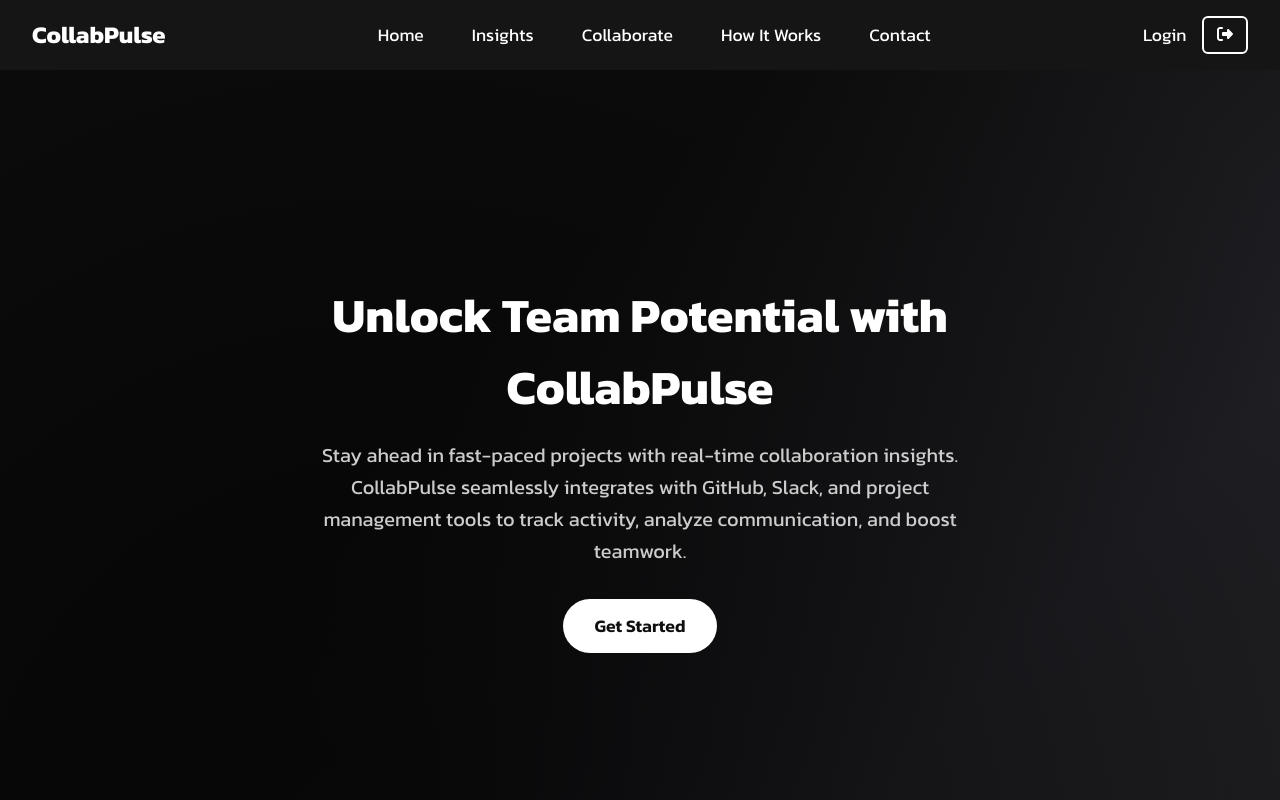
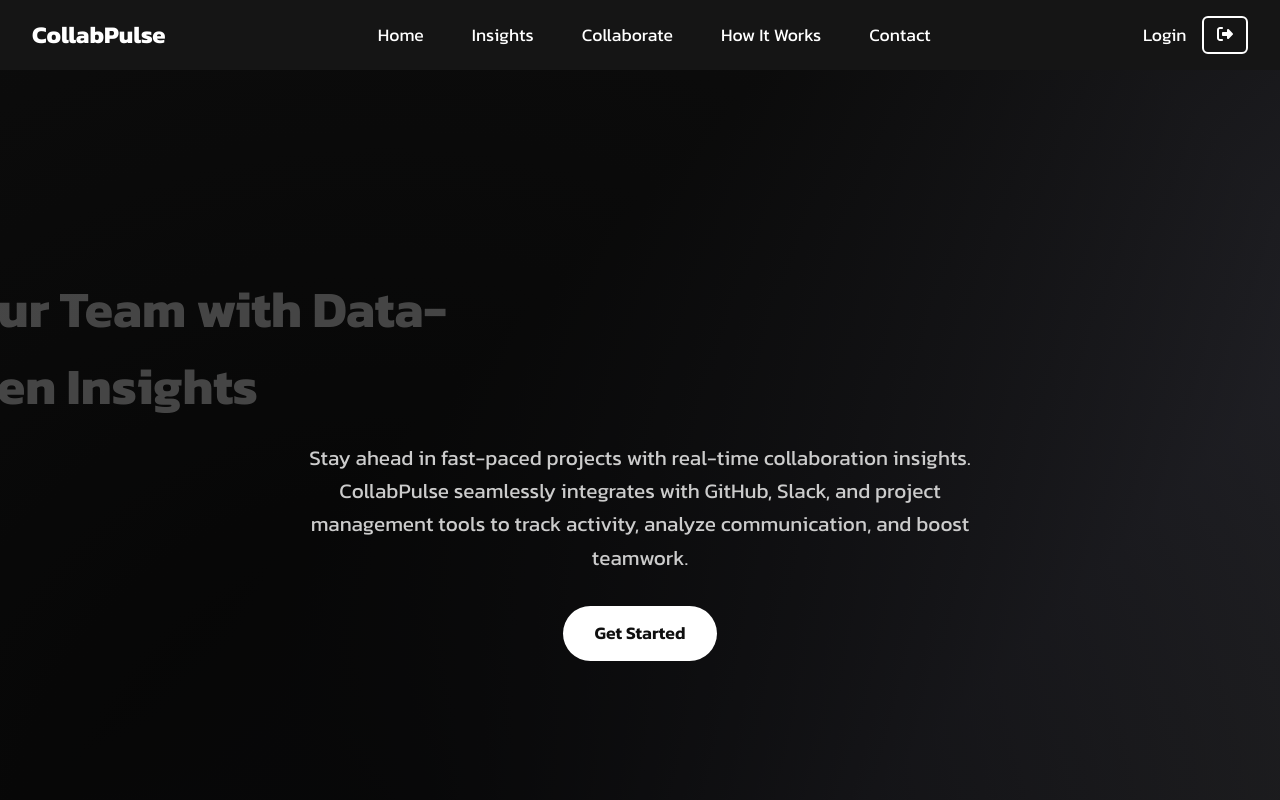
Before and after one commit to garv-goyal/collab-pulse, a React (Vite) app: page / in a window 1280 px wide. Shown: the top 800 px of the page. Built offline with nearby package versions, Linux system fonts and the light colour scheme.

Commit message:
hero section text slide

```diff
--- a/package.json
+++ b/package.json
@@ -22,7 +22,9 @@
     "react-chartjs-2": "^5.3.0",
     "react-dom": "^19.0.0",
     "react-router-dom": "^7.3.0",
-    "styled-components": "^6.1.16"
+    "react-tsparticles": "^2.12.2",
+    "styled-components": "^6.1.16",
+    "tsparticles": "^3.8.1"
   },
   "devDependencies": {
     "@eslint/js": "^9.21.0",
--- a/src/components/Hero.jsx
+++ b/src/components/Hero.jsx
@@ -1,25 +1,111 @@
-import React from 'react';
+import React, { useState, useEffect } from 'react';
 import { useNavigate } from 'react-router-dom';
+import styled, { keyframes } from 'styled-components';
+
+const slideOut = keyframes`
+  0% { opacity: 1; transform: translateX(0); }
+  100% { opacity: 0; transform: translateX(100%); }
+`;
+
+const slideIn = keyframes`
+  0% { opacity: 0; transform: translateX(-100%); }
+  100% { opacity: 1; transform: translateX(0); }
+`;
+
+const HeroSection = styled.section`
+  position: relative;
+  padding: 6rem 2rem 0;
+  height: 92vh;
+  display: flex;
+  flex-direction: column;
+  justify-content: center;
+  overflow: hidden;
+  color: #fff;
+  text-align: center;
+`;
+
+const HeroContent = styled.div`
+  position: relative;
+  z-index: 3;
+  max-width: 750px;
+  margin: 0 auto 2.5rem;
+`;
+
+const AnimatedText = styled.h1`
+  font-size: 3rem;
+  font-weight: 700;
+  margin-bottom: 1rem;
+  animation: ${(props) => (props.animating ? slideOut : slideIn)} 1s ease forwards;
+`;
+
+const HeroSubtitle = styled.p`
+  font-size: 1.2rem;
+  color: #ccc;
+  line-height: 1.6;
+  max-width: 700px;
+  margin: 0 auto 2rem;
+`;
+
+const HeroButton = styled.button`
+  font-family: 'Kanit', sans-serif;
+  background-color: #fff;
+  color: #0f0f0f;
+  padding: 0.9rem 2rem;
+  border: none;
+  border-radius: 30px;
+  font-size: 1.1rem;
+  font-weight: 600;
+  cursor: pointer;
+  transition: opacity 0.3s;
+  &:hover {
+    opacity: 0.85;
+  }
+`;
+
+const phrases = [
+  "Unlock Team Potential with CollabPulse",
+  "Empower Your Team with Data-Driven Insights",
+  "Streamline Collaboration for Greater Productivity",
+  "Revolutionize Your Workflow with Real-Time Analytics"
+];
 
 const Hero = () => {
   const navigate = useNavigate();
+  const [currentIndex, setCurrentIndex] = useState(0);
+  const [animating, setAnimating] = useState(false);
+
+  useEffect(() => {
+    const interval = setInterval(() => {
+      setAnimating(true);
+      setTimeout(() => {
+        setCurrentIndex((prevIndex) => (prevIndex + 1) % phrases.length);
+        setAnimating(false);
+      }, 1000);
+    }, 5000);
+
+    return () => clearInterval(interval);
+  }, []);
 
   const handleGetStarted = () => {
     navigate('/survey');
   };
 
   return (
-    <section className="hero">
-      <div className="hero-content">
-        <h1 className="hero-title">Unlock Team Potential with CollabPulse</h1>
-        <p className="hero-subtitle">
+    <HeroSection className="hero">
+      <HeroContent className="hero-content">
+        <AnimatedText className="hero-title" animating={animating}>
+          {phrases[currentIndex]}
+        </AnimatedText>
+        <HeroSubtitle className="hero-subtitle">
           Stay ahead in fast-paced projects with real-time collaboration insights.
           CollabPulse seamlessly integrates with GitHub, Slack, and project management tools
           to track activity, analyze communication, and boost teamwork.
-        </p>
-        <button className="hero-button" onClick={handleGetStarted}>Get Started</button>
-      </div>
-    </section>
+        </HeroSubtitle>
+        <HeroButton className="hero-button" onClick={handleGetStarted}>
+          Get Started
+        </HeroButton>
+      </HeroContent>
+    </HeroSection>
   );
 };
 
--- a/src/index.css
+++ b/src/index.css
@@ -118,6 +118,13 @@ html {
   overflow: hidden;
 }
 
+.hero h1 {
+  font-size: 3.2rem;
+}
+
+.hero p {
+  font-size: 1.3rem;
+}
 
 .hero-content {
   max-width: 750px;
```
Also changed, not shown: 1 other file (tests, documents, lock files or other folders).
